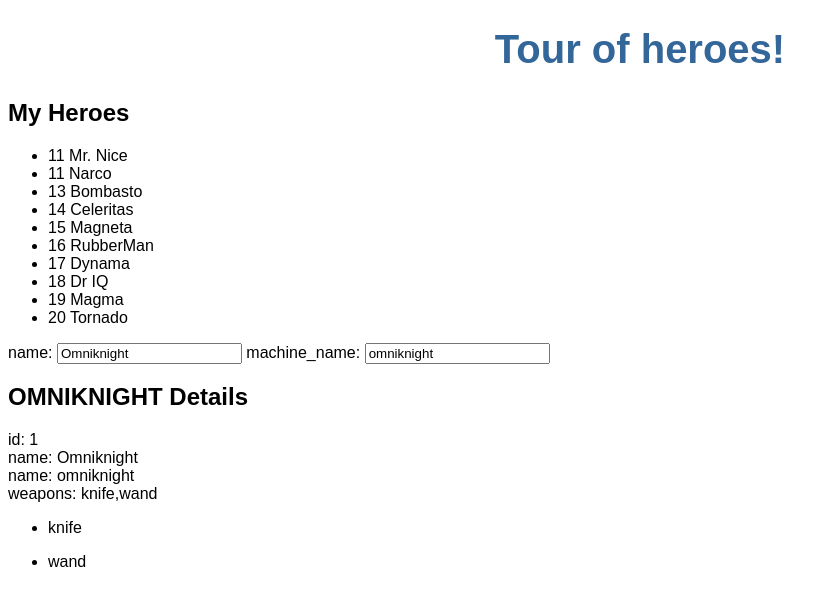
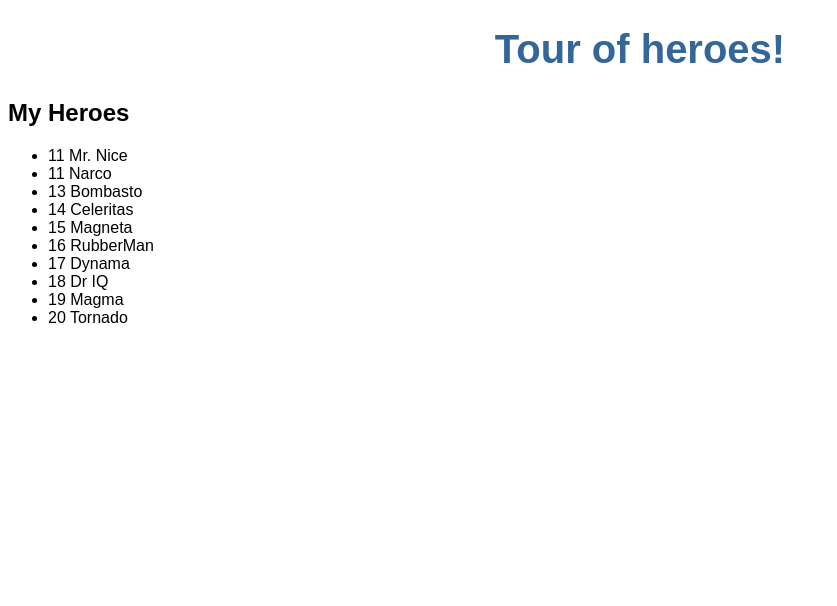
Before and after one commit to edutrul/angular-tour-of-heroes-custom, an Angular app: page / in a window 1280 px wide. Shown: the top 606 px of the page, without its empty margins (0-837 px from the left). Built offline with nearby package versions, Linux system fonts and the light colour scheme.

Commit message:
Add click element, if, for.

```diff
--- a/src/app/heroes/heroes.component.html
+++ b/src/app/heroes/heroes.component.html
@@ -1,23 +1,28 @@
 <h2>My Heroes</h2>
 <ul class="heroes">
-  <li *ngFor="let hero of heroes">
+  <li *ngFor="let hero of heroes"
+    (click)="onSelect(hero)"
+    [class.selected]="hero === selectedHero">
     <span class="badge">{{hero.id}}</span> {{hero.name}}
   </li>
 </ul>
 
 
+<div *ngIf="selectedHero">
   <div>
     <label>
-    name: <input [(ngModel)]="hero.name" placeholder="name">
-    machine_name: <input [(ngModel)]="hero.machine_name" placeholder="name">
+      name: <input [(ngModel)]="selectedHero.name" placeholder="name">
+      machine_name: <input [(ngModel)]="selectedHero.machine_name" placeholder="name">
     </label>
   </div>
 
-<h2>{{ hero.name|uppercase }} Details</h2>
-<div><span>id: </span>{{hero.id}}</div>
-<div><span>name: </span>{{hero.name}}</div>
-<div><span>name: </span>{{hero.machine_name}}</div>
-<div><span>weapons: </span>{{hero.weapons}}</div>
-<ul *ngFor="let weapon of hero.weapons">
+  <h2>{{ selectedHero.name|uppercase }} Details</h2>
+  <div><span>id: </span>{{selectedHero.id}}</div>
+  <div><span>name: </span>{{selectedHero.name}}</div>
+  <div><span>name: </span>{{selectedHero.machine_name}}</div>
+  <div><span>weapons: </span>{{selectedHero.weapons}}</div>
+  <ul *ngFor="let weapon of selectedHero.weapons">
     <li>{{ weapon }}</li>
   </ul>
+
+</div>
--- a/src/app/heroes/heroes.component.ts
+++ b/src/app/heroes/heroes.component.ts
@@ -9,16 +9,15 @@
 })
 export class HeroesComponent implements OnInit {
 
-  hero: Hero = {
-    id: 1,
-    name: 'Omniknight',
-    machine_name: 'omniknight',
-    weapons: ['knife', 'wand']
-  };
-
   heroes = HEROES;
 
+  selectedHero: Hero;
+
   constructor() { }
+
+  onSelect(hero: Hero): void {
+    this.selectedHero = hero;
+  }
 
   ngOnInit() {
   }
```
Lines whose indentation alone changed are shown as unchanged.
